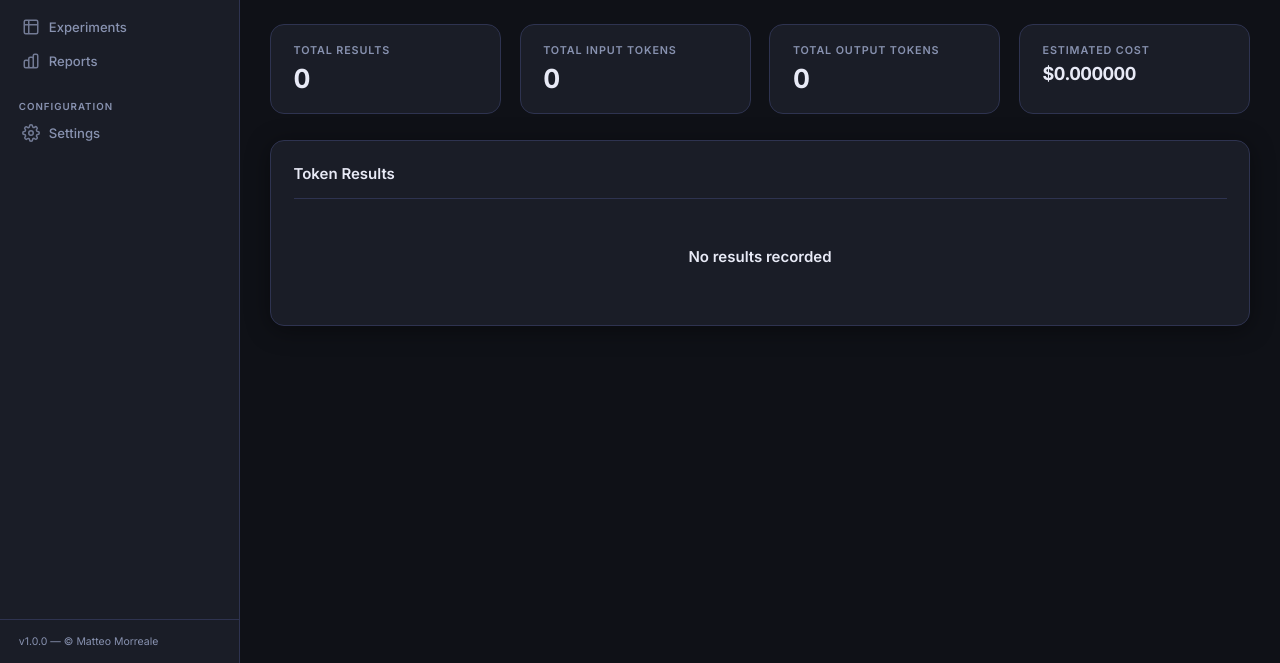
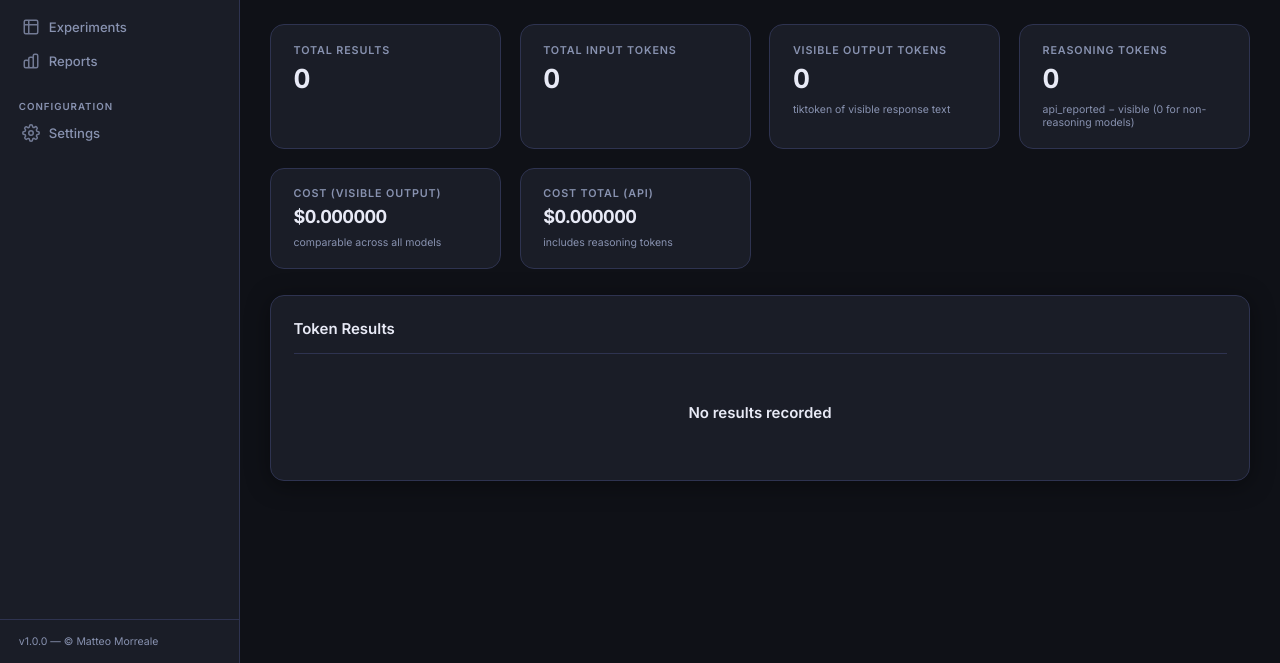
Before and after one commit to matteomorreale/TokenScribe, a Flask app: template app/views/templates/experiments/detail.html in a window 1280 px wide. Shown: the part 137-800 px from the top of the page. Run offline with Flask 3, Linux system fonts and the light colour scheme; the template is opened without the code that fills it, so the values that code supplies are empty.

Commit message:
feat: add LER metrics and enhance token result handling in experiments and reports

```diff
--- a/app/controllers/experiment_controller.py
+++ b/app/controllers/experiment_controller.py
@@ -120,6 +120,9 @@ def new_experiment(study_id: int):
                         cost_per_output=cost_out,
                     )
                     if result.success:
+                        visible_output_tokens = _scorer.compute_structural_metrics(
+                            result.response_text or ""
+                        )["token_count"]
                         em.insert_token_result(
                             run_id=run_id,
                             prompt_id=prompt["id"],
@@ -130,6 +133,7 @@ def new_experiment(study_id: int):
                             cost=result.cost,
                             source=result.source,
                             response_text=result.response_text,
+                            visible_output_tokens=visible_output_tokens,
                         )
                         result_count += 1
                     else:
--- a/app/controllers/report_controller.py
+++ b/app/controllers/report_controller.py
@@ -41,7 +41,8 @@ def export_csv():
     results = _em().get_results_by_run(run_id)
     pei = _em().get_pei_by_run(run_id)
     pei_groups = _em().get_pei_groups_by_run(run_id)
-    csv_data = ExportService.to_csv(results, pei, pei_groups)
+    translation_scores = _em().get_translation_scores_by_run(run_id)
+    csv_data = ExportService.to_csv(results, pei, pei_groups, translation_scores)
     return Response(
         csv_data,
         mimetype="text/csv",
--- a/app/views/templates/experiments/detail.html
+++ b/app/views/templates/experiments/detail.html
@@ -28,12 +28,24 @@
     <div class="ts-stat-value">{{ results|sum(attribute='input_tokens') | int }}</div>
   </div>
   <div class="ts-stat-card">
-    <div class="ts-stat-label">Total Output Tokens</div>
-    <div class="ts-stat-value">{{ results|sum(attribute='output_tokens') | int }}</div>
+    <div class="ts-stat-label">Visible Output Tokens</div>
+    <div class="ts-stat-value">{{ results|sum(attribute='visible_output_tokens') | int }}</div>
+    <div style="font-size:.7rem; color:var(--ts-text-muted); margin-top:.2rem;">tiktoken of visible response text</div>
   </div>
   <div class="ts-stat-card">
-    <div class="ts-stat-label">Estimated Cost</div>
+    <div class="ts-stat-label">Reasoning Tokens</div>
+    <div class="ts-stat-value">{{ results|sum(attribute='reasoning_tokens') | int }}</div>
+    <div style="font-size:.7rem; color:var(--ts-text-muted); margin-top:.2rem;">api_reported − visible (0 for non-reasoning models)</div>
+  </div>
+  <div class="ts-stat-card">
+    <div class="ts-stat-label">Cost (visible output)</div>
+    <div class="ts-stat-value" style="font-size:1.2rem;">${{ "%.6f"|format(results|sum(attribute='cost_visible_only')) }}</div>
+    <div style="font-size:.7rem; color:var(--ts-text-muted); margin-top:.2rem;">comparable across all models</div>
+  </div>
+  <div class="ts-stat-card">
+    <div class="ts-stat-label">Cost Total (API)</div>
     <div class="ts-stat-value" style="font-size:1.2rem;">${{ "%.6f"|format(results|sum(attribute='cost')) }}</div>
+    <div style="font-size:.7rem; color:var(--ts-text-muted); margin-top:.2rem;">includes reasoning tokens</div>
   </div>
 </div>
 
@@ -52,7 +64,13 @@
         <tr>
           <th>Prompt</th><th>Language</th><th>Writing System</th>
           <th>Provider</th><th>Model</th>
-          <th>Input Tokens</th><th>Output Tokens</th><th>Cost</th><th>Source</th>
+          <th>Input Tok.</th>
+          <th title="tiktoken of visible response text — use for linguistic comparisons">Visible Out</th>
+          <th title="api_reported_output_tokens minus visible_output_tokens — 0 for non-reasoning models">Reasoning</th>
+          <th title="reasoning_tokens / visible_output_tokens — measures internal reasoning load">ROR</th>
+          <th title="cost computed on visible output tokens only — comparable across all models">Cost (visible)</th>
+          <th title="cost billed by the API including reasoning tokens">Cost (API)</th>
+          <th>Source</th>
           <th>AI Response</th>
         </tr>
       </thead>
@@ -65,8 +83,11 @@
           <td>{{ r.provider_name }}</td>
           <td style="font-family:var(--ts-mono); font-size:.78rem;">{{ r.model_name }}</td>
           <td style="font-variant-numeric:tabular-nums;">{{ r.input_tokens }}</td>
-          <td style="font-variant-numeric:tabular-nums;">{{ r.output_tokens }}</td>
-          <td style="font-variant-numeric:tabular-nums;">${{ "%.6f"|format(r.cost) }}</td>
+          <td style="font-variant-numeric:tabular-nums;">{{ r.visible_output_tokens if r.visible_output_tokens is not none else '—' }}</td>
+          <td style="font-variant-numeric:tabular-nums; color:{% if r.reasoning_tokens and r.reasoning_tokens > 0 %}var(--ts-warning, #f59e0b){% else %}var(--ts-text-muted){% endif %};">{{ r.reasoning_tokens if r.reasoning_tokens is not none else '—' }}</td>
+          <td style="font-variant-numeric:tabular-nums;">{{ "%.1f"|format(r.ror) if r.ror is not none else '—' }}</td>
+          <td style="font-variant-numeric:tabular-nums;">${{ "%.6f"|format(r.cost_visible_only) }}</td>
+          <td style="font-variant-numeric:tabular-nums; color:var(--ts-text-muted);">${{ "%.6f"|format(r.cost) }}</td>
           <td><span class="ts-badge ts-badge-{{ 'approved' if r.source == 'api_reported' else 'pending' }}">{{ r.source }}</span></td>
           <td>
             <button type="button" class="ts-btn ts-btn-secondary ts-btn-sm" onclick="showResponseModal('{{ r.id }}')">View</button>
@@ -76,8 +97,10 @@
               data-provider="{{ r.provider_name | default('') }}"
               data-model="{{ r.model_name | default('') }}"
               data-source="{{ r.source | default('') }}"
-              data-output-tokens="{{ r.output_tokens | default('') }}"
+              data-visible-output-tokens="{{ r.visible_output_tokens | default('') }}"
+              data-reasoning-tokens="{{ r.reasoning_tokens | default('') }}"
               data-api-reported-output-tokens="{{ r.api_reported_output_tokens | default('') }}"
+              data-ror="{{ r.ror | default('') }}"
               data-visible-output-text-length="{{ r.visible_output_text_length | default('') }}"
               data-token-accounting-mode="{{ r.token_accounting_mode | default('') }}"
             ></template>
@@ -127,11 +150,13 @@
       const model = d.model || 'N/A';
       const source = d.source || 'N/A';
       const tokenMode = d.tokenAccountingMode || 'N/A';
-      const outputTokens = d.outputTokens || 'N/A';
-      const apiOutputTokens = d.apiReportedOutputTokens || 'N/A';
+      const visibleOut = d.visibleOutputTokens || 'N/A';
+      const reasoningTokens = d.reasoningTokens || '0';
+      const apiOut = d.apiReportedOutputTokens || 'N/A';
+      const ror = d.ror || 'N/A';
       const visibleLen = d.visibleOutputTextLength || 'N/A';
 
-      metaContainer.textContent = `${provider} / ${model} • source: ${source} • token_mode: ${tokenMode} • output_tokens: ${outputTokens} • api_output_tokens: ${apiOutputTokens} • visible_len: ${visibleLen}`;
+      metaContainer.textContent = `${provider} / ${model} • source: ${source} • visible_out: ${visibleOut} • reasoning: ${reasoningTokens} • api_out: ${apiOut} • ROR: ${ror} • visible_len: ${visibleLen}`;
       modal.classList.add('active');
     }
   }
--- a/app/views/templates/reports/scores.html
+++ b/app/views/templates/reports/scores.html
@@ -40,8 +40,9 @@
     <div class="ts-stat-value">{{ (results|sum(attribute='input_tokens') / results|length)|int }}</div>
   </div>
   <div class="ts-stat-card">
-    <div class="ts-stat-label">Avg Output Tokens</div>
-    <div class="ts-stat-value">{{ (results|sum(attribute='output_tokens') / results|length)|int }}</div>
+    <div class="ts-stat-label">Avg Visible Output Tokens</div>
+    <div class="ts-stat-value">{{ (results|sum(attribute='visible_output_tokens') / results|length)|int }}</div>
+    <div style="font-size:.7rem; color:var(--ts-text-muted); margin-top:.2rem;">tiktoken of visible response text</div>
   </div>
   <div class="ts-stat-card">
     <div class="ts-stat-label">Total Cost</div>
--- a/app/views/templates/reports/study_report.html
+++ b/app/views/templates/reports/study_report.html
@@ -50,7 +50,7 @@
   <div class="ts-table-wrap">
     <table class="ts-table">
       <thead>
-        <tr><th>Language</th><th>Writing System</th><th>Avg Input Tokens</th><th>Avg Output Tokens</th><th>Results</th></tr>
+        <tr><th>Language</th><th>Writing System</th><th>Avg Input Tokens</th><th title="tiktoken of visible response text — excludes reasoning tokens">Avg Visible Output Tokens</th><th>Results</th></tr>
       </thead>
       <tbody>
         {% set lang_data = {} %}
@@ -59,7 +59,7 @@
             {% set _ = lang_data.update({r.language_name: {'ws': r.writing_system, 'in': [], 'out': []}}) %}
           {% endif %}
           {% set _ = lang_data[r.language_name]['in'].append(r.input_tokens) %}
-          {% set _ = lang_data[r.language_name]['out'].append(r.output_tokens) %}
+          {% set _ = lang_data[r.language_name]['out'].append(r.visible_output_tokens if r.visible_output_tokens is not none else 0) %}
         {% endfor %}
         {% for lang, d in lang_data.items() %}
         <tr>
--- a/app/views/templates/translations/compare.html
+++ b/app/views/templates/translations/compare.html
@@ -64,7 +64,7 @@
   <div class="ts-table-wrap">
     <table class="ts-table">
       <thead>
-        <tr><th>Language</th><th>v</th><th>Status</th><th>SFS</th><th>DSF</th><th>RTF</th></tr>
+        <tr><th>Language</th><th>v</th><th>Status</th><th>SFS</th><th>DSF</th><th>RTF</th><th>LER chr</th><th>LER tok</th></tr>
       </thead>
       <tbody>
         {% for c in candidates %}
@@ -75,6 +75,8 @@
           <td>{% if c.sfs is not none %}{{ "%.4f"|format(c.sfs) }}{% else %}—{% endif %}</td>
           <td>{% if c.dsf is not none %}{{ "%.4f"|format(c.dsf) }}{% else %}—{% endif %}</td>
           <td>{% if c.rtf is not none %}{{ "%.4f"|format(c.rtf) }}{% else %}—{% endif %}</td>
+          <td>{% if c.ler_char is not none %}{{ "%.3f"|format(c.ler_char) }}{% else %}—{% endif %}</td>
+          <td>{% if c.ler_token is not none %}{{ "%.3f"|format(c.ler_token) }}{% else %}—{% endif %}</td>
         </tr>
         {% endfor %}
       </tbody>
--- a/app/views/templates/translations/list.html
+++ b/app/views/templates/translations/list.html
@@ -50,7 +50,7 @@
       <thead>
         <tr>
           <th style="width:36px;"><input type="checkbox" data-ts-select-all aria-label="Select all"></th>
-          <th>Language</th><th>Writing System</th><th>v</th><th>Status</th><th>SFS</th><th>Actions</th>
+          <th>Language</th><th>Writing System</th><th>v</th><th>Status</th><th>SFS</th><th>LER chr</th><th>LER tok</th><th>Actions</th>
         </tr>
       </thead>
       <tbody>
@@ -69,6 +69,8 @@
             </div>
             {% else %}—{% endif %}
           </td>
+          <td>{% if c.ler_char is not none %}{{ "%.3f"|format(c.ler_char) }}{% else %}—{% endif %}</td>
+          <td>{% if c.ler_token is not none %}{{ "%.3f"|format(c.ler_token) }}{% else %}—{% endif %}</td>
           <td>
             <div style="display:flex; gap:.3rem; flex-wrap:wrap;">
               <form method="post" action="{{ url_for('translation.score_translation', candidate_id=c.id) }}">
```
Also changed, not shown: app/controllers/translation_controller.py (+6 -3 lines), app/models/database.py (+20 -0 lines), app/models/experiment_model.py (+23 -5 lines), app/models/translation_model.py (+8 -6 lines), app/services/export_service.py (+21 -4 lines), app/services/scoring_service.py (+12 -3 lines), app/views/templates/prompts/detail.html (+11 -1 lines).
